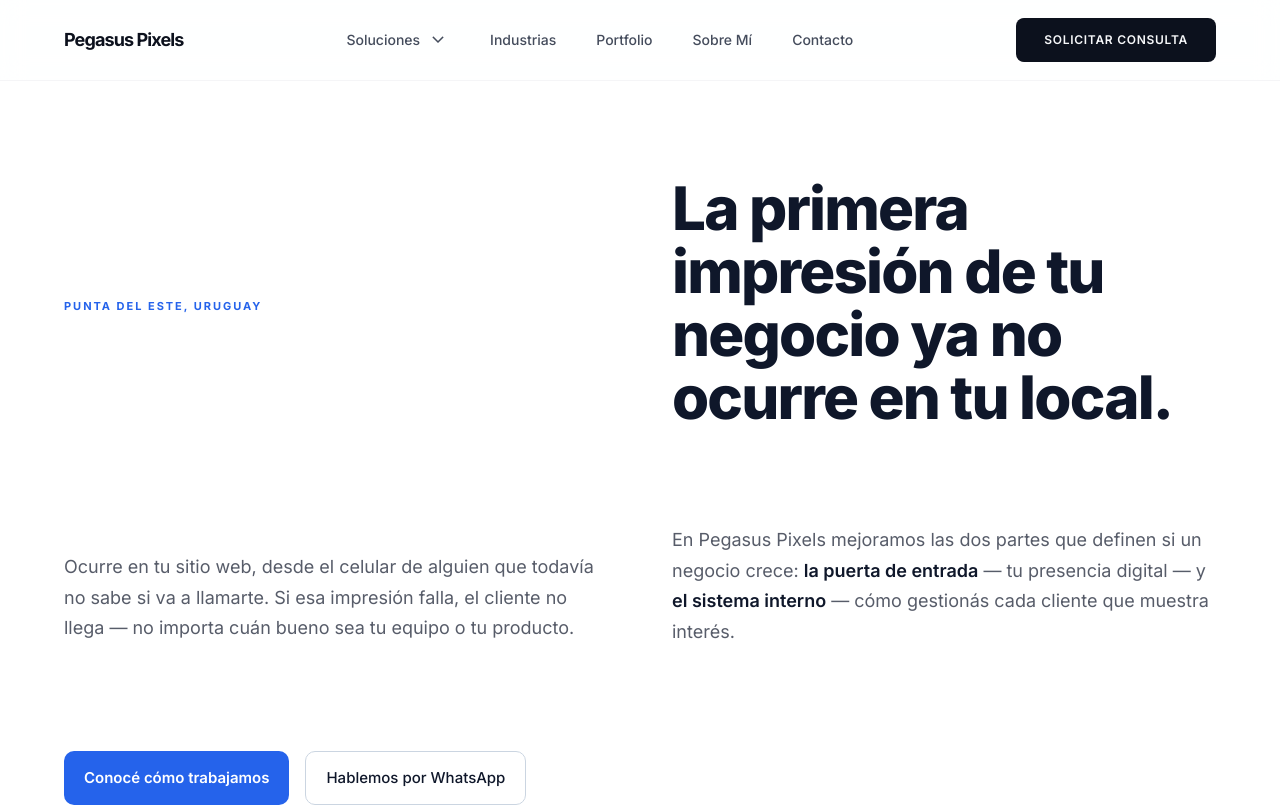
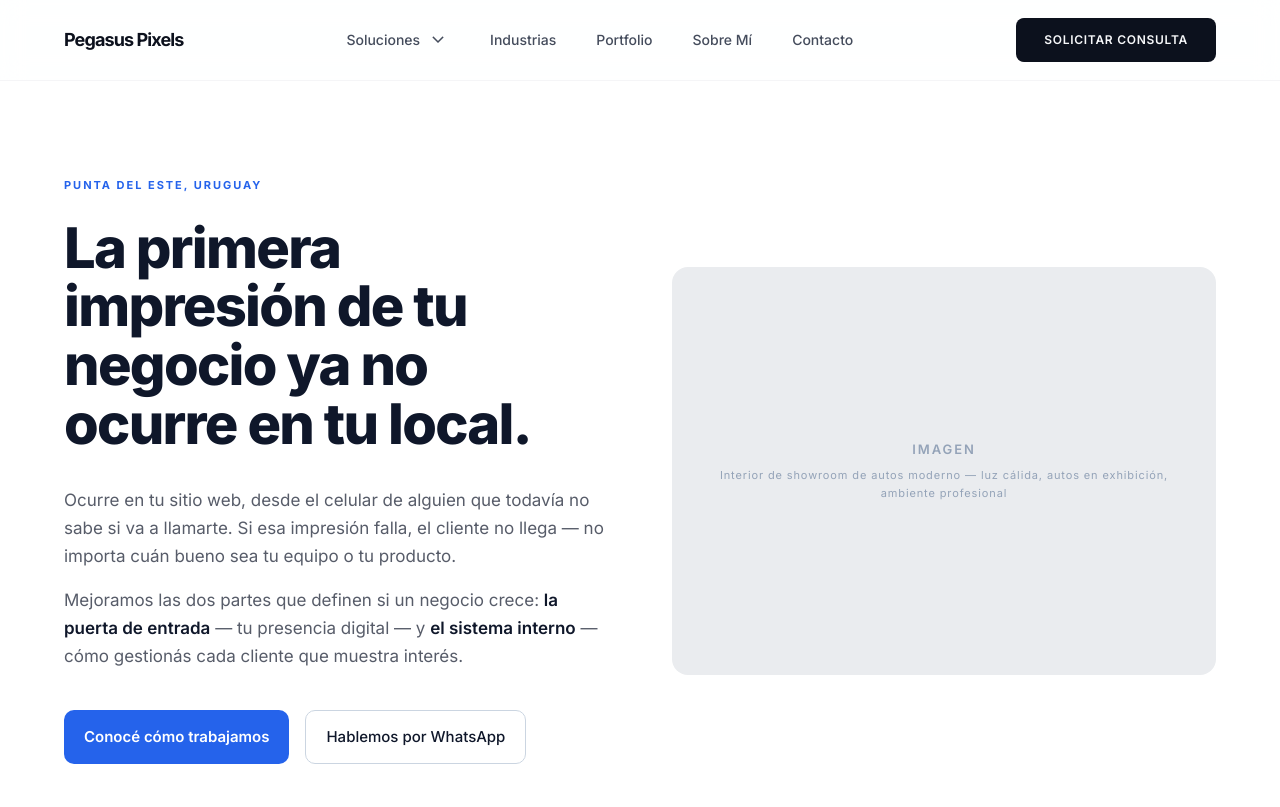
Before and after one commit to dcrecycler-ctrl/pegasuspixelsv2, a Next.js app: page / in a window 1280 px wide. Shown: the top 807 px of the page. Built offline with nearby package versions, Linux system fonts and the light colour scheme.

Commit message:
fix: clean two-column hero layout — text left, image placeholder right

```diff
--- a/components/sections/Hero.tsx
+++ b/components/sections/Hero.tsx
@@ -1,27 +1,23 @@
-import Link from "next/link";
-
 export function Hero() {
   return (
     <section className="bg-white py-24">
       <div className="max-w-[1440px] mx-auto px-5 md:px-16">
         <div className="grid grid-cols-1 lg:grid-cols-2 gap-16 items-center">
 
+          {/* Left: text */}
+          <div>
             <p className="anim-fade-up text-[11px] font-bold tracking-[0.18em] text-[#2563EB] uppercase mb-6">
               Punta del Este, Uruguay
             </p>
-
-          <h1 className="anim-fade-up text-[44px] md:text-[60px] font-black leading-[1.05] tracking-[-0.03em] text-[#0F172A] mb-8">
+            <h1 className="anim-fade-up text-[44px] md:text-[56px] font-black leading-[1.05] tracking-[-0.03em] text-[#0F172A] mb-8">
               La primera impresión de tu negocio ya no ocurre en tu local.
             </h1>
-
-          <p className="anim-fade-up delay-100 text-[18px] text-[#0F172A]/70 leading-[1.7] mb-4">
+            <p className="anim-fade-up delay-100 text-[17px] text-[#0F172A]/70 leading-[1.65] mb-4">
               Ocurre en tu sitio web, desde el celular de alguien que todavía no sabe si va a llamarte. Si esa impresión falla, el cliente no llega — no importa cuán bueno sea tu equipo o tu producto.
             </p>
-
-          <p className="anim-fade-up delay-100 text-[18px] text-[#0F172A]/70 leading-[1.7] mb-10">
-            En Pegasus Pixels mejoramos las dos partes que definen si un negocio crece: <span className="text-[#0F172A] font-semibold">la puerta de entrada</span> — tu presencia digital — y <span className="text-[#0F172A] font-semibold">el sistema interno</span> — cómo gestionás cada cliente que muestra interés.
+            <p className="anim-fade-up delay-100 text-[17px] text-[#0F172A]/70 leading-[1.65] mb-10">
+              Mejoramos las dos partes que definen si un negocio crece: <span className="text-[#0F172A] font-semibold">la puerta de entrada</span> — tu presencia digital — y <span className="text-[#0F172A] font-semibold">el sistema interno</span> — cómo gestionás cada cliente que muestra interés.
             </p>
-
             <div className="anim-fade-up delay-200 flex flex-col sm:flex-row gap-4">
               <a
                 href="#how-it-works"
@@ -38,23 +34,22 @@ export function Hero() {
                 Hablemos por WhatsApp
               </a>
             </div>
-
           </div>
 
-        {/* Right: hero image */}
-        <div className="anim-fade-right delay-200 hidden lg:block">
+          {/* Right: image placeholder */}
+          <div className="anim-fade-right delay-200">
             <div className="w-full aspect-[4/3] rounded-[16px] bg-[#EAECEF] flex items-center justify-center overflow-hidden">
-            {/* Replace with real photo — see Gemini prompt below */}
               <div className="text-center px-8">
-              <p className="text-[#94A3B8] text-[11px] font-bold tracking-[0.15em] uppercase mb-3">Foto recomendada</p>
-              <p className="text-[#94A3B8] text-[12px] leading-[1.6]">
-                Dueño o equipo de un negocio revisando su sitio web o sistema en una tablet o laptop — ambiente profesional, luz natural, Punta del Este o Montevideo.
+                <p className="text-[#94A3B8] text-[13px] font-semibold tracking-[0.15em] uppercase mb-2">IMAGEN</p>
+                <p className="text-[#94A3B8] text-[11px] tracking-[0.08em] leading-[1.6] text-center">
+                  Interior de showroom de autos moderno — luz cálida, autos en exhibición, ambiente profesional
                 </p>
               </div>
             </div>
           </div>
 
         </div>
+      </div>
     </section>
   );
 }
```
Lines whose indentation alone changed are shown as unchanged.
